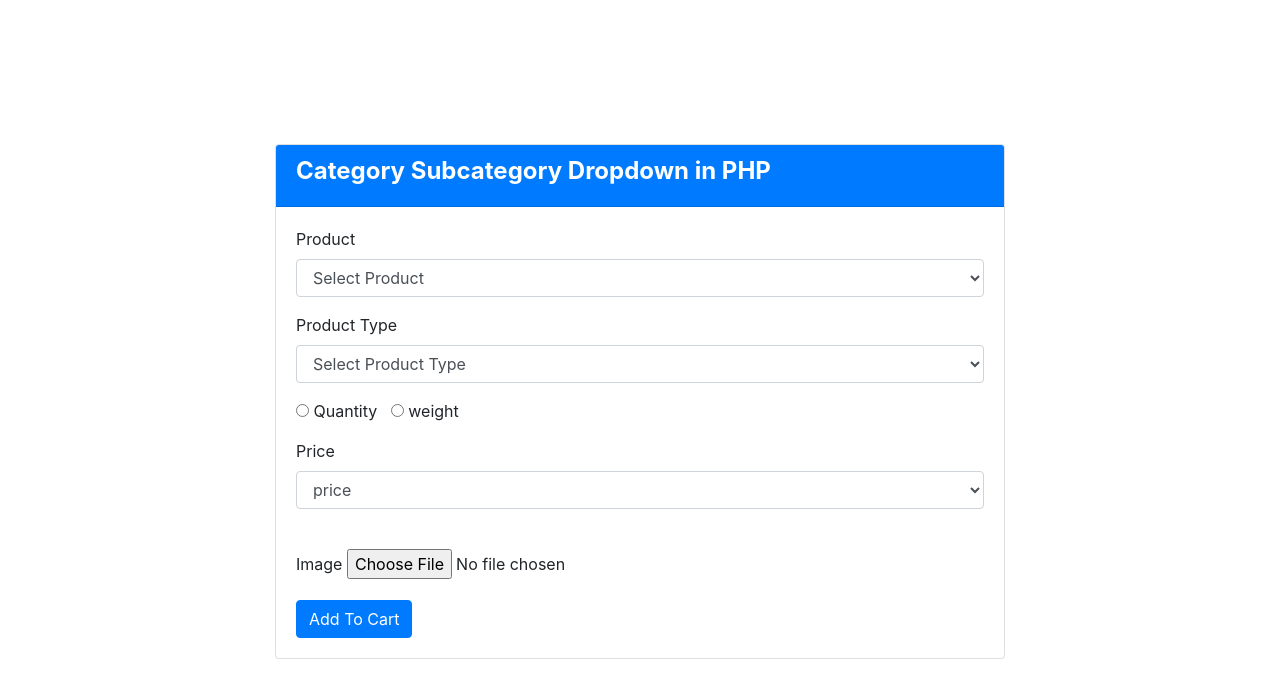
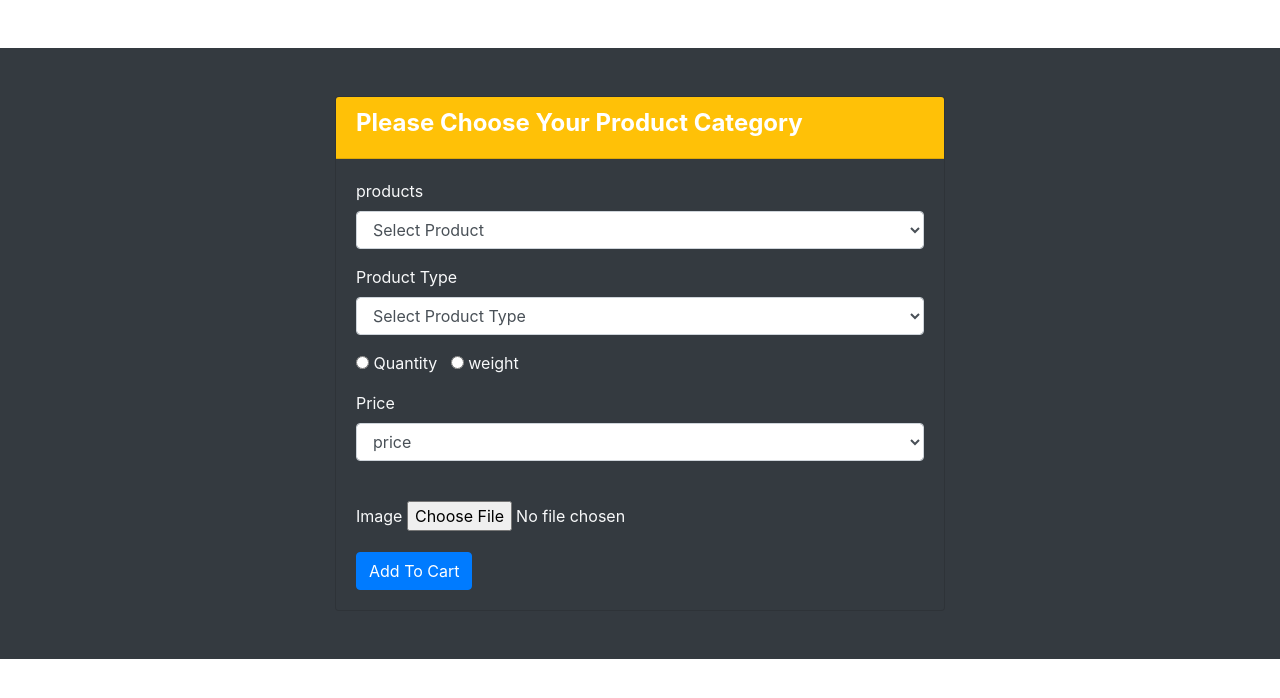
Before and after one commit to Anmol6307/E-CommeX-Website-Code, a PHP site: page /buy.php in a window 1280 px wide. Shown: the top 698 px of the page. Run offline with PHP 8.4, Linux system fonts and the light colour scheme; a user stored in the database is signed in; data comes from the database, SQL or seed files in the repository.

Commit message:
Basic changes

```diff
--- a/buy.php
+++ b/buy.php
@@ -32,17 +32,17 @@ header("location:cart.php?id=$uid");
 
 </head>
 <body>
-		<div class="container">
-		        <div class="row mt-5">
-		            <div class="col-md-8 offset-2 mt-5">
-		                <div class="card mt-5">
-		                    <div class="card-header bg-primary text-white">
-		                        <h4><b>Category Subcategory Dropdown in PHP</b></h4>
+		<div class="container-fluid">
+		        <div class="row mt-5 bg-dark">
+		            <div class="col-md-6 offset-3 mt-5">
+		                <div class="card bg-dark text-light mb-5">
+		                    <div class="card-header bg-warning text-white">
+		                        <h4><b>Please Choose Your Product Category</b></h4>
 		                    </div>
 		                    <div class="card-body">
 		                        <form method="post" enctype="multipart/form-data">
 		                            <div class="form-group">
-		                                <label for="PRODUCT-DROPDOWN">Product</label>
+		                                <label for="PRODUCT-DROPDOWN">products</label>
 		                                <select class="form-control" name="product" id="product-dropdown">
 		                                	<option>Select Product</option>
 		                                    <?php
```
Also changed, not shown: cart.php (+5 -4 lines), my_order.php (+10 -10 lines), upload/Img.jpg (added).
